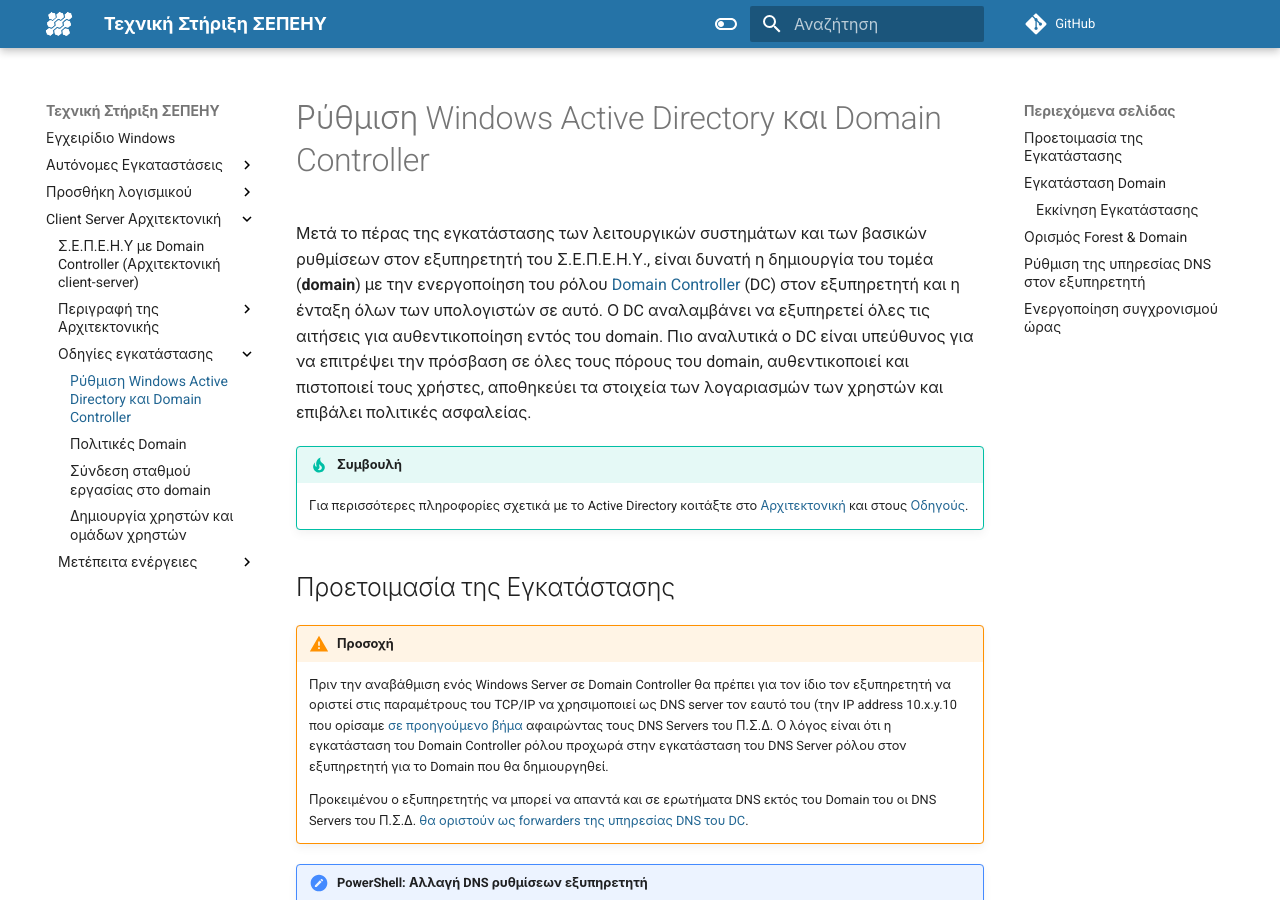
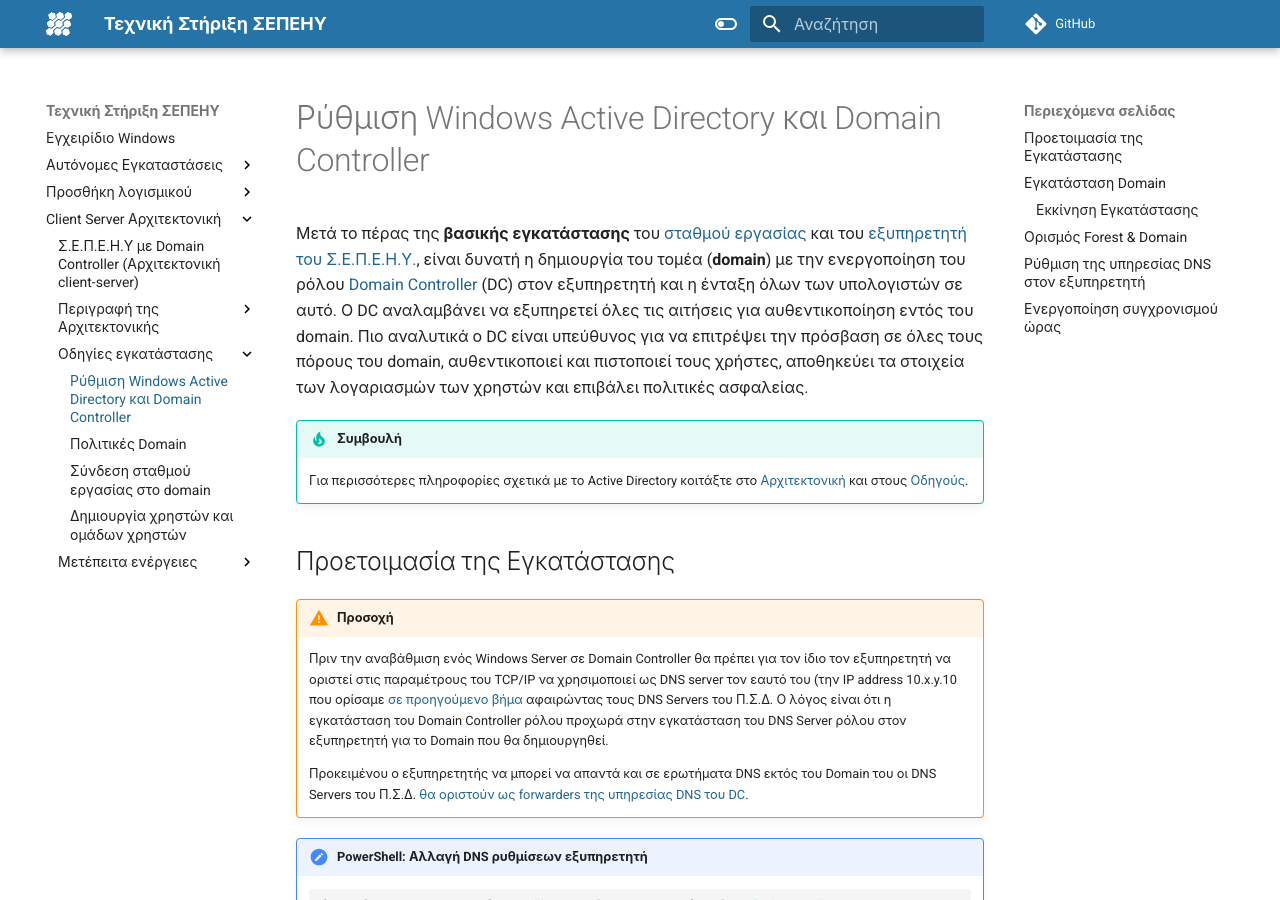
Before and after one commit to pe86/windows, an MkDocs documentation site: the page built from docs/client-server/server-setup-dc/index.md, in a window 1280 px wide and 900 px high. Built offline with MkDocs 1.6.1 and Material for MkDocs 9.7.7, drawn with Linux system fonts in a browser that asks for light colours; comment, search, counter and statistics services are not loaded.

Commit message:
minor changes

```diff
--- a/docs/client-server/server-setup-dc/index.md
+++ b/docs/client-server/server-setup-dc/index.md
@@ -1,7 +1,6 @@
 # Ρύθμιση Windows Active Directory και Domain Controller
 
-Μετά το πέρας της εγκατάστασης των λειτουργικών συστημάτων και των βασικών
-ρυθμίσεων στον εξυπηρετητή του Σ.Ε.Π.Ε.Η.Υ., είναι δυνατή η δημιουργία του
+Μετά το πέρας της **βασικής εγκατάστασης** του [σταθμού εργασίας](../../10/index.md) και του [εξυπηρετητή του Σ.Ε.Π.Ε.Η.Υ.](../../2019/index.md), είναι δυνατή η δημιουργία του
 τομέα (**domain**) με την ενεργοποίηση του ρόλου [Domain Controller](https://docs.microsoft.com/en-us/openspecs/windows_protocols/ms-authsod/c4012a57-16a9-42eb-8f64-aa9e04698dca) (DC)
 στον εξυπηρετητή και η ένταξη όλων των υπολογιστών σε αυτό. Ο DC αναλαμβάνει να
 εξυπηρετεί όλες τις αιτήσεις για αυθεντικοποίηση εντός του domain. Πιο
```
